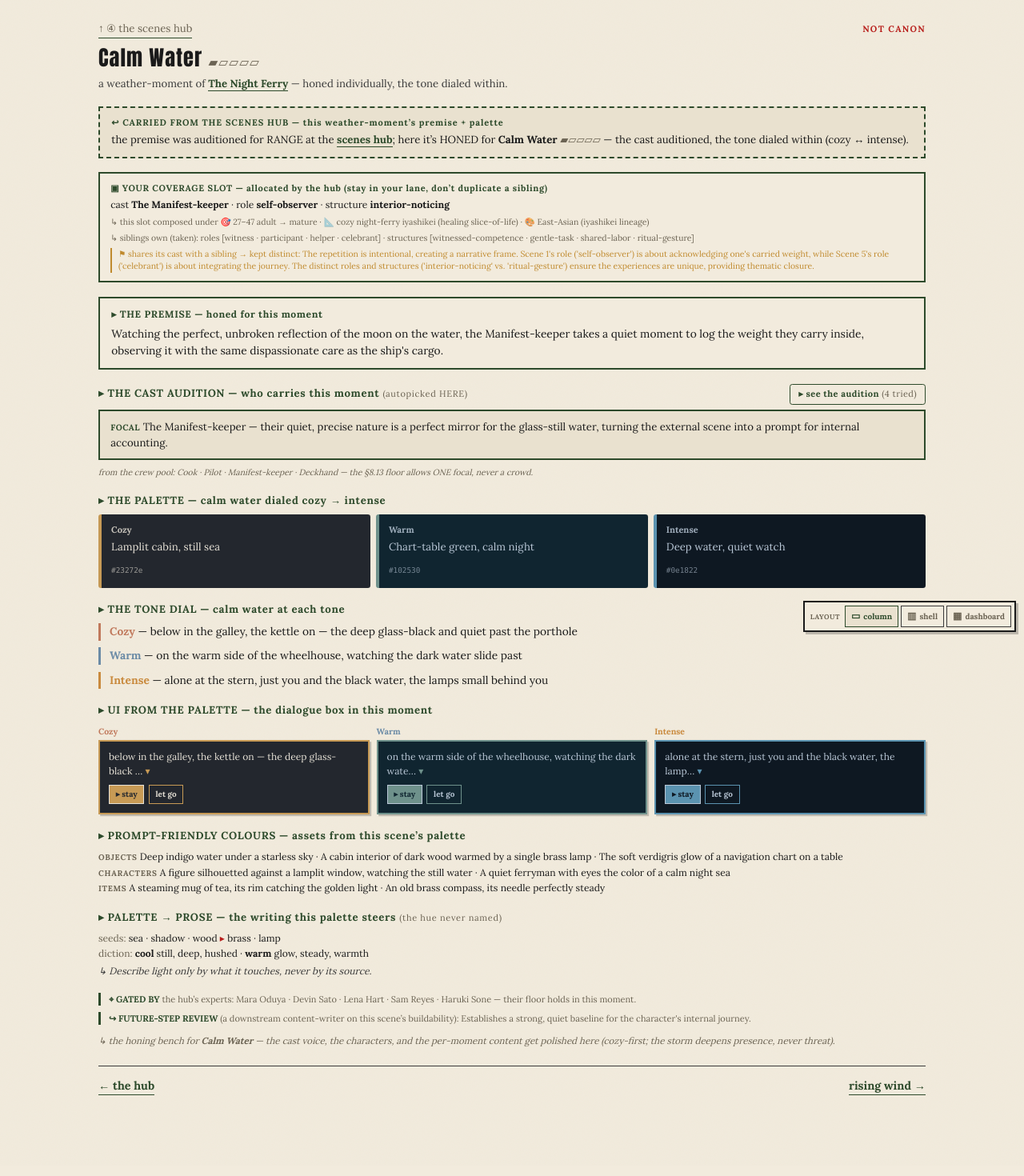
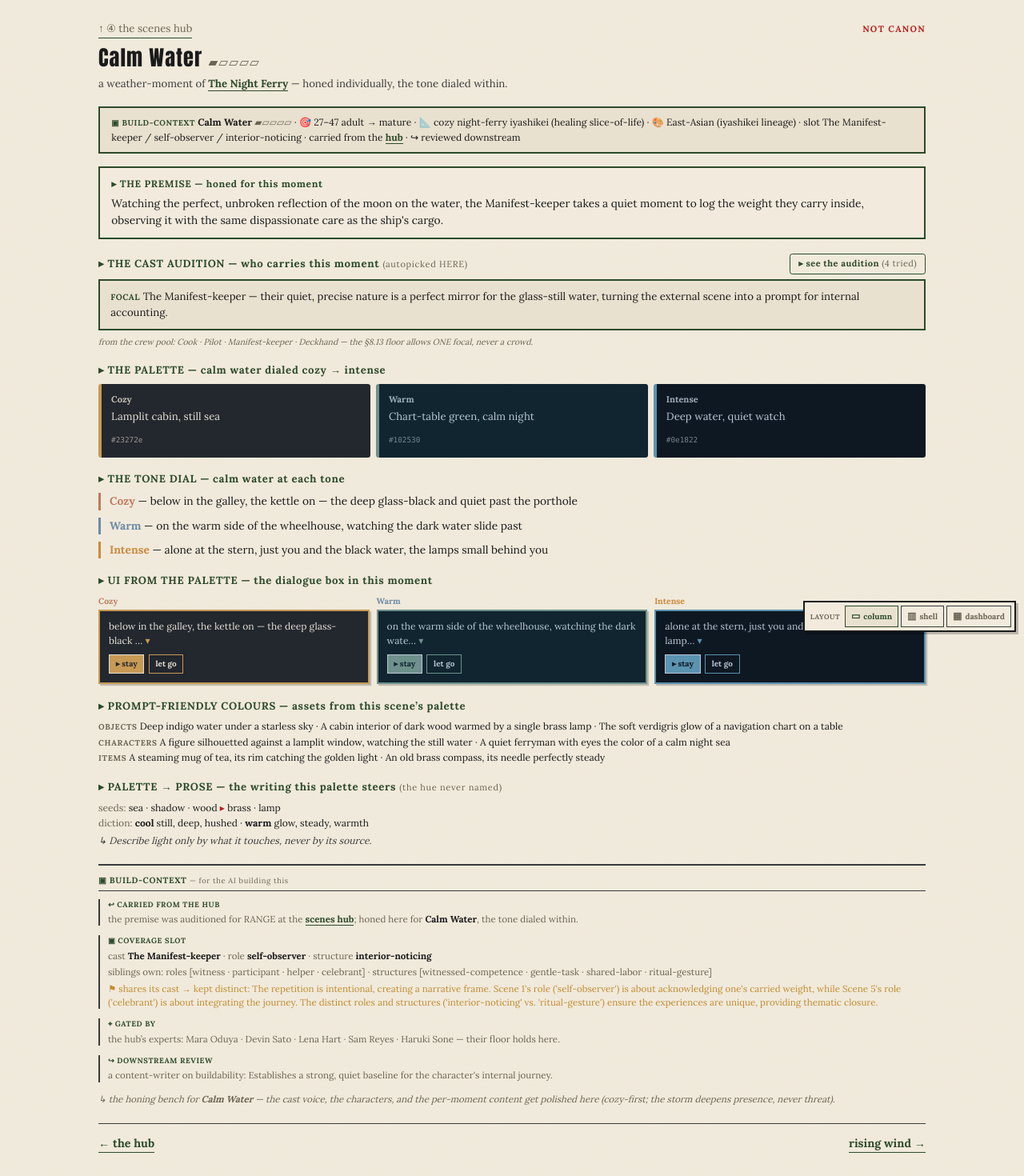
Before and after one commit to cybervaldez/myliar-website, a Next.js app: page /auditions/ferry/scenes/calm-water in a window 1280 px wide. Shown: the top 1470 px of the page at 80% size. Built offline with nearby package versions, Linux system fonts and the light colour scheme.

Commit message:
deploy: sync website/ from monorepo @ 662c388

```diff
--- a/app/auditions/Scrubber.tsx
+++ b/app/auditions/Scrubber.tsx
@@ -564,19 +564,11 @@ export function SceneBranch({ b, campaign }: { b: SceneBranchView; campaign: str
   const h = b.honing;
   return (
     <div>
-      <div style={{ border: `2px dashed ${forest}`, background: shade, padding: "9px 13px", marginBottom: 16, fontSize: 12, color: ink, lineHeight: 1.5 }}>
-        <div style={{ fontFamily: "var(--theme-body)", fontSize: 10, fontWeight: 700, letterSpacing: ".08em", color: forest, marginBottom: 3 }}>↩ CARRIED FROM THE SCENES HUB — this weather-moment&rsquo;s premise + palette</div>
-        <div>the premise was auditioned for RANGE at the <a href={`/auditions/${campaign}/scenes`} style={{ color: forest, fontWeight: 700 }}>scenes hub</a>; here it&rsquo;s HONED for <b style={{ textTransform: "capitalize" }}>{b.label}</b> <span style={{ fontFamily: "monospace", color: margin }}>{b.spark}</span> — the cast auditioned, the tone dialed within (cozy ↔ intense).</div>
+      <div className="aud-digest" style={{ border: `2px solid ${forest}`, background: shade, padding: "8px 13px", marginBottom: 14, fontSize: 11, color: ink, lineHeight: 1.5 }}>
+        <span style={{ fontFamily: "var(--theme-body)", fontSize: 9, fontWeight: 700, letterSpacing: ".06em", color: forest }}>▣ BUILD-CONTEXT</span> <b style={{ textTransform: "capitalize" }}>{b.label}</b> <span style={{ fontFamily: "monospace", color: margin }}>{b.spark}</span>{b.gatedBy ? ` · ${b.gatedBy}` : ""}{b.slot ? ` · slot ${b.slot.cast} / ${b.slot.role} / ${b.slot.structure}` : ""} · carried from the <a href={`/auditions/${campaign}/scenes`}>hub</a>{h?.review ? " · ↪ reviewed downstream" : ""}
       </div>
-      {b.slot && (
-        <div style={{ border: `2px solid ${forest}`, background: paper, padding: "9px 12px", marginBottom: 16, fontSize: 11, color: ink, lineHeight: 1.5 }}>
-          <div style={{ fontFamily: "var(--theme-body)", fontSize: 10, fontWeight: 700, letterSpacing: ".06em", color: forest, marginBottom: 3 }}>▣ YOUR COVERAGE SLOT — allocated by the hub (stay in your lane, don&rsquo;t duplicate a sibling)</div>
-          <div>cast <b>{b.slot.cast}</b> · role <b>{b.slot.role}</b> · structure <b>{b.slot.structure}</b></div>
-          {b.gatedBy && <div style={{ fontSize: 9.5, color: margin, marginTop: 4 }}>↳ this slot composed under {b.gatedBy}</div>}
-          {b.siblingClaims && <div style={{ fontSize: 9.5, color: margin, marginTop: 4 }}>↳ siblings own (taken): roles [{b.siblingClaims.role.filter((r) => r !== b.slot!.role).join(" · ")}] · structures [{b.siblingClaims.structure.filter((s) => s !== b.slot!.structure).join(" · ")}]</div>}
-          {b.conflict && <div style={{ fontSize: 9.5, color: "#c08a2e", marginTop: 4, borderLeft: `2px solid #c08a2e`, paddingLeft: 7 }}>⚑ shares its {b.conflict.dimension} with a sibling → kept distinct: {b.conflict.resolution}</div>}
-        </div>
-      )}
+      <div className="aud-body">
+        <div className="aud-meat">
       {(b.premise || h?.premiseHoned) && (
         <div style={{ border: `2px solid ${forest}`, background: paper, padding: "10px 13px", marginBottom: 16, fontSize: 12.5, color: ink, lineHeight: 1.55 }}>
           <div style={{ fontFamily: "var(--theme-body)", fontSize: 11, fontWeight: 700, letterSpacing: ".05em", color: forest, marginBottom: 4 }}>▸ THE PREMISE — honed for this moment</div>
@@ -652,16 +644,35 @@ export function SceneBranch({ b, campaign }: { b: SceneBranchView; campaign: str
           </div>
         </>
       )}
-      {b.expertsGate && b.expertsGate.length > 0 && (
-        <div style={{ fontSize: 10, color: margin, borderLeft: `3px solid ${forest}`, paddingLeft: 9, marginBottom: 7, lineHeight: 1.5 }}>
-          <b style={{ fontFamily: "var(--theme-body)", color: forest }}>⌖ GATED BY</b> the hub&rsquo;s experts: {b.expertsGate.map((e) => e.name).join(" · ")} — their floor holds in this moment.
         </div>
-      )}
-      {h?.review && (
-        <div style={{ fontSize: 10, color: margin, borderLeft: `3px solid ${forest}`, paddingLeft: 9, marginBottom: 7, lineHeight: 1.5 }}>
-          <b style={{ fontFamily: "var(--theme-body)", color: forest }}>↪ FUTURE-STEP REVIEW</b> (a downstream content-writer on this scene&rsquo;s buildability): {h.review}
-        </div>
-      )}
+        <aside className="aud-context">
+          <div style={{ fontFamily: "var(--theme-body)", fontSize: 9.5, fontWeight: 700, letterSpacing: ".06em", color: forest, marginBottom: 9, paddingBottom: 4, borderBottom: `1px solid ${soft}` }}>▣ BUILD-CONTEXT <span style={{ fontWeight: 400, color: margin, fontSize: 8.5 }}>— for the AI building this</span></div>
+          <div style={{ borderLeft: `2px solid ${soft}`, paddingLeft: 9, marginBottom: 11, fontSize: 10.5, color: margin, lineHeight: 1.5 }}>
+            <div style={{ fontFamily: "var(--theme-body)", fontSize: 8.5, fontWeight: 700, letterSpacing: ".06em", color: forest, marginBottom: 2 }}>↩ CARRIED FROM THE HUB</div>
+            the premise was auditioned for RANGE at the <a href={`/auditions/${campaign}/scenes`} style={{ color: forest, fontWeight: 700 }}>scenes hub</a>; honed here for <b style={{ textTransform: "capitalize", color: ink }}>{b.label}</b>, the tone dialed within.
+          </div>
+          {b.slot && (
+            <div style={{ borderLeft: `2px solid ${soft}`, paddingLeft: 9, marginBottom: 11, fontSize: 10.5, color: margin, lineHeight: 1.5 }}>
+              <div style={{ fontFamily: "var(--theme-body)", fontSize: 8.5, fontWeight: 700, letterSpacing: ".06em", color: forest, marginBottom: 2 }}>▣ COVERAGE SLOT</div>
+              cast <b style={{ color: ink }}>{b.slot.cast}</b> · role <b style={{ color: ink }}>{b.slot.role}</b> · structure <b style={{ color: ink }}>{b.slot.structure}</b>
+              {b.siblingClaims && <div style={{ marginTop: 3 }}>siblings own: roles [{b.siblingClaims.role.filter((r) => r !== b.slot!.role).join(" · ")}] · structures [{b.siblingClaims.structure.filter((s) => s !== b.slot!.structure).join(" · ")}]</div>}
+              {b.conflict && <div style={{ color: "#c08a2e", marginTop: 3 }}>⚑ shares its {b.conflict.dimension} → kept distinct: {b.conflict.resolution}</div>}
+            </div>
+          )}
+          {b.expertsGate && b.expertsGate.length > 0 && (
+            <div style={{ borderLeft: `2px solid ${soft}`, paddingLeft: 9, marginBottom: 11, fontSize: 10.5, color: margin, lineHeight: 1.5 }}>
+              <div style={{ fontFamily: "var(--theme-body)", fontSize: 8.5, fontWeight: 700, letterSpacing: ".06em", color: forest, marginBottom: 2 }}>⌖ GATED BY</div>
+              the hub&rsquo;s experts: {b.expertsGate.map((e) => e.name).join(" · ")} — their floor holds here.
+            </div>
+          )}
+          {h?.review && (
+            <div style={{ borderLeft: `2px solid ${soft}`, paddingLeft: 9, marginBottom: 11, fontSize: 10.5, color: margin, lineHeight: 1.5 }}>
+              <div style={{ fontFamily: "var(--theme-body)", fontSize: 8.5, fontWeight: 700, letterSpacing: ".06em", color: forest, marginBottom: 2 }}>↪ DOWNSTREAM REVIEW</div>
+              a content-writer on buildability: {h.review}
+            </div>
+          )}
+        </aside>
+      </div>
       <div style={{ fontSize: 10.5, color: margin, marginTop: 10, fontStyle: "italic", lineHeight: 1.5 }}>↳ the honing bench for <b style={{ textTransform: "capitalize" }}>{b.label}</b> — the cast voice, the characters, and the per-moment content get polished here (cozy-first; the storm deepens presence, never threat).</div>
     </div>
   );
--- a/app/globals.css
+++ b/app/globals.css
@@ -524,3 +524,17 @@ a:hover {
   [data-aud-layout="dashboard"] .aud-grid3{ grid-template-columns:repeat(4,1fr); }
 }
 @media (min-width:2000px){ [data-aud-layout="dashboard"] .aud-main{ zoom:1.12; } }  /* QHD/4K: a touch bigger, still fits */
+
+/* ── THE TWO-TRACK IA — meat vs build-context (real markup grouping; the 3 layouts position it) ───────
+   The DOM order is always: #digest → .aud-meat → .aud-context (serves the AI: a labeled, grouped,
+   consistently-ordered context block, read after the work). The three layouts then place .aud-context:
+   column = an appendix below · shell = a right rail · dashboard = a facing column. */
+.aud-body{ display:block; }
+.aud-context{ margin-top:18px; padding-top:9px; border-top:2px solid var(--ink-soft); }
+.aud-digest a{ color:var(--forest); font-weight:700; }
+@media (min-width:1024px){
+  [data-aud-layout="shell"] .aud-body{ display:grid; grid-template-columns:minmax(0,1fr) 280px; gap:26px; align-items:start; }
+  [data-aud-layout="shell"] .aud-context{ margin-top:0; padding-top:0; border-top:none; position:sticky; top:14px; }
+  [data-aud-layout="dashboard"] .aud-body{ display:grid; grid-template-columns:minmax(0,1.7fr) minmax(0,1fr); gap:30px; align-items:start; }
+  [data-aud-layout="dashboard"] .aud-context{ margin-top:0; padding-top:0; border-top:none; }
+}
```
